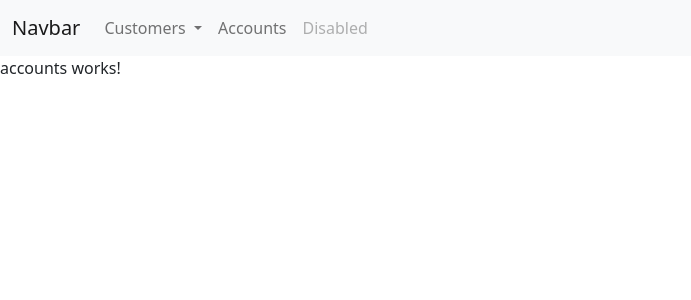
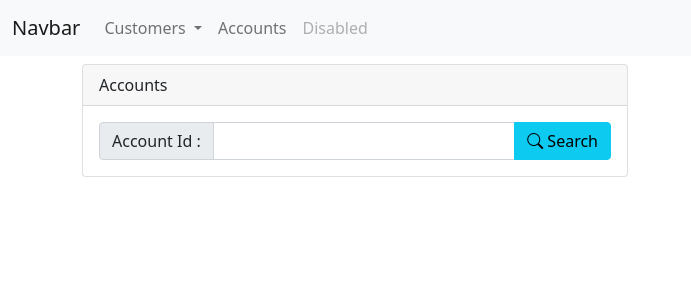
Before and after one commit to hsnKET/Digital-Banking, an Angular app in the folder ebanking-frontend/: page /accounts in a window 1280 px wide. Shown: the top 300 px of the page, without its empty margins (0-691 px from the left). Built offline with nearby package versions, Linux system fonts and the light colour scheme.

Commit message:
frontend:Search Account Added

```diff
--- a/ebanking-frontend/src/app/accounts/accounts.component.html
+++ b/ebanking-frontend/src/app/accounts/accounts.component.html
@@ -1 +1,42 @@
-<p>accounts works!</p>
+<div class="container mt-2">
+  <div class="row">
+    <div class="col col-md-6">
+      <div class="card">
+        <div class="card-header">Accounts</div>
+        <div class="card-body">
+          <form [formGroup]="accountFormGroup" (ngSubmit)="searchAccountByID()">
+            <div class="input-group">
+              <label class="input-group-text">Account Id :</label>
+              <input type="text" formControlName="accountId" class="form-control">
+              <button class="btn btn-info">
+                <i class="bi bi-search"></i>
+                Search
+              </button>
+            </div>
+          </form>
+
+          <ng-container *ngIf="accountObservable | async as accountDetails">
+            <table class="table table table-bordered mt-2">
+                <thead>
+                  <tr>
+                    <th scope="col">Account ID</th>
+                    <th scope="col">Balance</th>
+                  </tr>
+                </thead>
+                <tbody>
+                  <tr>
+                    <td>{{accountDetails.accountId}}</td>
+                    <td>{{accountDetails.balance | number : '1.2-2'}}</td>
+                  </tr>
+                </tbody>
+            </table>
+          </ng-container>
+
+
+
+        </div>
+      </div>
+    </div>
+
+  </div>
+</div>
--- a/ebanking-frontend/src/app/accounts/accounts.component.ts
+++ b/ebanking-frontend/src/app/accounts/accounts.component.ts
@@ -1,4 +1,8 @@
 import { Component, OnInit } from '@angular/core';
+import {FormBuilder, FormGroup} from "@angular/forms";
+import {AccountsService} from "../services/accounts.service";
+import {AccountDetails} from "../model/account.model";
+import {catchError, Observable, throwError} from "rxjs";
 
 @Component({
   selector: 'app-accounts',
@@ -7,9 +11,29 @@ import { Component, OnInit } from '@angular/core';
 })
 export class AccountsComponent implements OnInit {
 
-  constructor() { }
+  accountFormGroup!: FormGroup;
+  currentPage :number = 0;
+  pageSize :number = 5;
+  accountObservable! : Observable<AccountDetails>
+
+
+  constructor(private fb: FormBuilder, private accountService: AccountsService) {
+  }
 
   ngOnInit(): void {
+    this.accountFormGroup = this.fb.group({
+      accountId: this.fb.control('')
+    });
+
+  }
+
+  searchAccountByID() {
+    let accountId : string =this.accountFormGroup.value.accountId;
+    this.accountObservable=this.accountService.getAccount(accountId,this.currentPage, this.pageSize).pipe(
+      catchError(err => {
+        return throwError(err);
+      })
+    );
   }
 
 }
--- a/ebanking-frontend/src/app/new-customer/new-customer.component.ts
+++ b/ebanking-frontend/src/app/new-customer/new-customer.component.ts
@@ -1,6 +1,7 @@
 import { Component, OnInit } from '@angular/core';
 import {FormBuilder, FormGroup, Validator, Validators} from "@angular/forms";
 import {CustomerService} from "../services/customer.service";
+import {Router} from "@angular/router";
 
 @Component({
   selector: 'app-new-customer',
@@ -13,7 +14,8 @@ export class NewCustomerComponent implements OnInit {
   successMessage!: string;
   errorMessage!: string;
   constructor(private formBuilder:FormBuilder,
-              private customerService:CustomerService) {
+              private customerService:CustomerService,
+              private router:Router) {
 
     this.formGroup = formBuilder.group(
       {
@@ -35,6 +37,7 @@ export class NewCustomerComponent implements OnInit {
       .subscribe({
         next:(data)=>{
           this.successMessage = "Customer has been added Successfully!"
+          this.router.navigateByUrl("/customers");
         },
         error:(err)=>{
           this.errorMessage = err.message;
--- /dev/null
+++ b/ebanking-frontend/src/app/services/accounts.service.ts
@@ -0,0 +1,18 @@
+import { Injectable } from '@angular/core';
+import {AccountDetails} from "../model/account.model";
+import {Observable} from "rxjs";
+import {environment} from "../../environments/environment";
+import {HttpClient} from "@angular/common/http";
+
+@Injectable({
+  providedIn: 'root'
+})
+export class AccountsService {
+
+  constructor(private http:HttpClient) { }
+
+  public getAccount(accountId : string, page : number, size : number):Observable<AccountDetails>{
+    return this.http.get<AccountDetails>(environment.baseUrl+"accounts/"+accountId+"/pageOperations?page="+page+"&size="+size);
+  }
+
+}
```
Also changed, not shown: ebanking-frontend/src/app/model/account.model.ts (added, +16 -0 lines), 1 other file (tests, documents, lock files or other folders).
